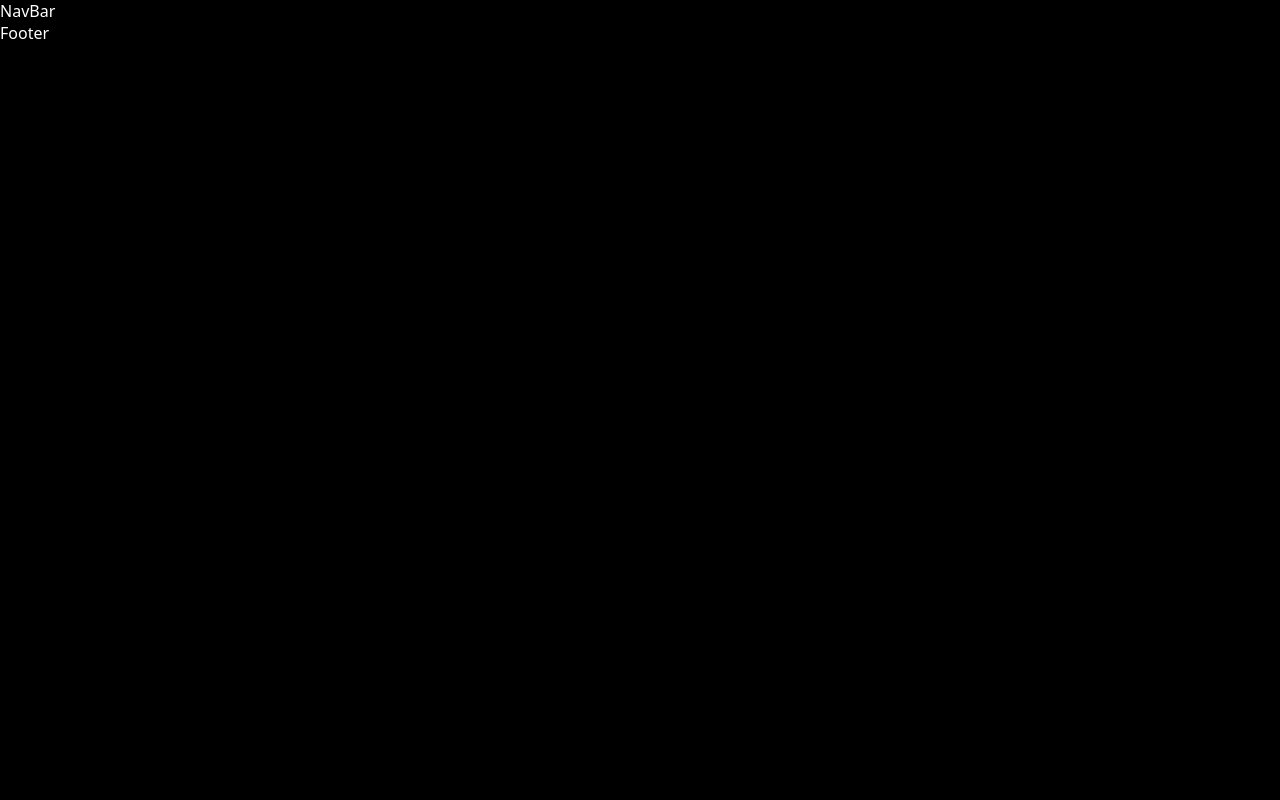
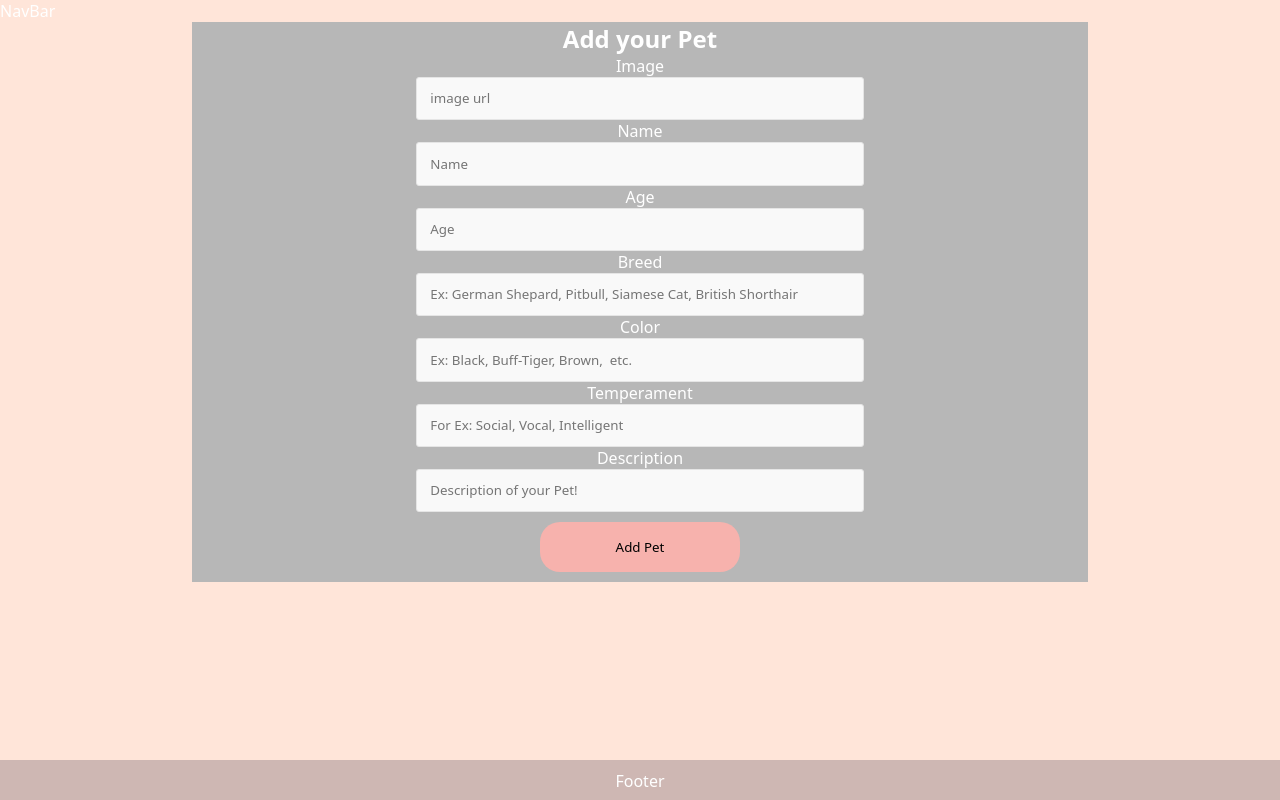
Before and after one commit to last-orbit/Project-2, a React (Vite) app in the folder PetProject/: page /addPet in a window 1280 px wide. Built offline with nearby package versions, Linux system fonts and the light colour scheme.

Commit message:
Day 1 Progress

```diff
--- a/PetProject/src/App.css
+++ b/PetProject/src/App.css
@@ -1,7 +1,19 @@
 /***********ROOT*****************/
-
+:root{
+  --light-green: #D8E2DC;
+  --darker-green: #9ABCA7;
+  --light-beige: #FFE5D9;
+  --bright-pink: #F7B2AD;
+  --light-pink: #FFCAD4;
+  --darker-pink: #F4ACB7;
+  --light-brown: #CEB7B3;
+  --darker-brown: #9D8189;
+  --gray: #B7B7B7;
+  --black: #333232;
+}
 * {
-  font-family: system-ui, -apple-system, BlinkMacSystemFont, 'Segoe UI', Roboto, Oxygen, Ubuntu, Cantarell, 'Open Sans', 'Helvetica Neue', sans-serif;
+  font-family: system-ui, -apple-system, BlinkMacSystemFont, 'Segoe UI', Roboto,
+    Oxygen, Ubuntu, Cantarell, 'Open Sans', 'Helvetica Neue', sans-serif;
   padding: 0;
   margin: 0;
   box-sizing: border-box;
@@ -10,31 +22,28 @@
 /***********ELEMENTS*****************/
 
 body {
-  background-color: black;
+  background-color: var(--light-beige);
   color: white;
   margin: 0;
   padding: 0;
-
 }
 
 footer {
-  background-color: black;
+  background-color: var(--light-brown);
   color: white;
   text-align: center;
   padding: 10px;
   position: fixed;
   bottom: 0;
   width: 100%;
-  height: 10vh;
+  height: 5vh;
 }
-
 
 /***********COMPONENTS*****************/
 /*NavBar*/
 /*NavBar classes*/
 
 /***********CLASSES*****************/
-
 
 /***********PAGES*****************/
 /*Home Page*/
@@ -73,7 +82,6 @@ footer {
   display: flex;
   align-items: center;
   justify-content: center;
-
 }
 
 .info-container {
@@ -128,7 +136,7 @@ footer {
 
 .hook-up-button:before,
 .hook-up-button:after {
-  content: "";
+  content: '';
   background-color: hotpink;
   border-radius: 50%;
   height: 30px;
@@ -145,3 +153,51 @@ footer {
   left: 15px;
   top: 0;
 }
+
+/*AddPet Page*/
+form {
+  display: flex;
+  flex-direction: column;
+  align-items: center;
+  justify-content: center;
+  margin: auto auto;
+  width: 50%;
+  min-height: 50vh;
+  background-color: var(--gray);
+}
+/*classes*/
+.add-form {
+  display: flex;
+  flex-direction: column;
+  align-items: center;
+  justify-content: center;
+  margin: auto auto 60px auto;
+  width: 70%;
+  min-height: 550px;
+  max-height: 700px;
+  background-color: var(--gray);
+}
+
+.add-form h1 {
+  margin: 20px;
+}
+
+input {
+  width: 100%;
+  padding: 1em;
+  line-height: 1.1;
+  background-color: #f9f9f9;
+  border: 1px solid #e5e5e5;
+  border-radius: 3px;
+
+
+}
+.addPet-button {
+  display: block;
+  width: 200px;
+  height: 50px;
+  margin: 10px auto 10px auto;
+  background-color: var(--bright-pink);
+  border: none;
+  border-radius: 20px;
+}
--- a/PetProject/src/App.jsx
+++ b/PetProject/src/App.jsx
@@ -4,6 +4,8 @@ import './App.css';
 import Footer from './Components/Footer';
 import NavBar from './Components/NavBar';
 import HomePage from './Pages/HomePage';
+import AddPet from './Pages/AddPet';
+import UpdatePet from './Pages/UpdatePet';
 
 function App() {
   return (
@@ -13,8 +15,8 @@ function App() {
         <Route path='/' element={<HomePage />} />
         <Route path='/favorites' />
         {/* <Route path='/profile/:id' /> */}
-        <Route path='/addPet' />
-        <Route path='/updatePet' />
+        <Route path='/addPet' element={<AddPet/>} />
+        <Route path='/updatePet/:petId' element={<UpdatePet/> } />
         <Route path='*' />
       </Routes>
       <Footer />
--- a/PetProject/src/Components/Footer.jsx
+++ b/PetProject/src/Components/Footer.jsx
@@ -5,7 +5,7 @@ const Footer = () => {
 
 
   return (
-    <div>Footer</div>
+    <footer>Footer</footer>
   )
 }
 
--- a/PetProject/src/Pages/AddPet.jsx
+++ b/PetProject/src/Pages/AddPet.jsx
@@ -1,9 +1,124 @@
-import React from 'react'
+import axios from 'axios';
+import React, { useState } from 'react';
+import { useNavigate } from 'react-router-dom';
 
 const AddPet = () => {
+  const [image, setImage] = useState('');
+  const [name, setName] = useState('');
+  const [age, setAge] = useState('');
+  const [breed, setBreed] = useState('');
+  const [color, setColor] = useState('');
+  const [temperament, setTemperament] = useState('');
+  const [description, setDescription] = useState('');
+
+const nav = useNavigate();
+  function handleFormSubmit(e) {
+    e.preventDefault();
+
+    const newPet = {
+      image: image,
+      name: name,
+      age: age,
+      breed: breed,
+      color: color,
+      temperament: temperament,
+      description: description,
+
+    };
+    axios.post('http://localhost:5005/pets', newPet)
+      .then(({ res }) => {
+        console.log(res);
+        alert('Pet Added');
+      })
+      .catch((err) => {
+        console.log(err);
+        setImage('');
+        setName('');
+        setAge('');
+        setBreed('');
+        setColor('');
+        setTemperament('');
+        setDescription('');
+      })
+    nav('/');
+    // console.log(...cats, newPet);
+  }
   return (
-    <div>AddPet</div>
-  )
-}
+    <>
+      <div className='add-form'>
+        <h2>Add your Pet</h2>
+        <form onSubmit={handleFormSubmit}>
+          {' '}
+          <label>Image</label>
+          <input
+            type='text'
+            value={image}
+            placeholder='image url'
+            onChange={(event) => {
+              setImage(event.target.value);
+            }}
+          />
+          <label>Name</label>
+          <input
+            type='text'
+            value={name}
+            placeholder='Name'
+            onChange={(event) => {
+              setName(event.target.value);
+            }}
+          />
+          <label> Age</label>
+          <input
+            type='number'
+            value={age}
+            placeholder='Age'
+            min={1}
+            max={25}
+            onChange={(event) => {
+              setAge(event.target.value);
+            }}
+          />
+          <label>Breed</label>
+          <input
+            type='text'
+            value={breed}
+            placeholder='Ex: German Shepard, Pitbull, Siamese Cat, British Shorthair'
+            onChange={(event) => {
+              setBreed(event.target.value);
+            }}
+          />
+          <label>Color</label>{' '}
+          <input
+            type='text'
+            value={color}
+            placeholder='Ex: Black, Buff-Tiger, Brown,  etc. '
+            onChange={(event) => {
+              setColor(event.target.value);
+            }}
+          />
+          <label>Temperament</label>{' '}
+          <input
+            type='text'
+            value={temperament}
+            placeholder='For Ex: Social, Vocal, Intelligent'
+            onChange={(event) => {
+              setTemperament(event.target.value);
+            }}
+          />
+          <label>Description</label>{' '}
+          <input
+            type='text'
+            value={description}
+            placeholder='Description of your Pet!'
+            onChange={(event) => {
+              setDescription(event.target.value);
+            }}
+          />
+          <button className='addPet-button'>Add Pet</button>
+        </form>
+      </div>
+    </>
+  );
+};
 
-export default AddPet
+export default AddPet;
--- /dev/null
+++ b/PetProject/src/Pages/UpdatePet.jsx
@@ -0,0 +1,60 @@
+import React from 'react';
+import axios from 'axios';
+import { useNavigate, useParams } from 'react-router-dom';
+
+const UpdatePet = () => {
+  const [petToUpdate, setPetToUpdate] = useState({});
+  const { petId } = useParams();
+  const nav = useNavigate();
+
+  useEffect(() => {
+    axios
+      .get(`http://localhost:5005/pets/${petId}`)
+      .then((res) => {
+        setPetToUpdate(res.data);
+      })
+      .catch((err) => {
+        console.log(err);
+      });
+  }, [petId]);
+  function handleFormSubmit(e) {
+    e.preventDefault();
+
+    axios
+      .get('http://localhost:5005/pets', newPet)
+      .then((res) => {
+        console.log(res);
+        alert('Pet Added');
+        return <Navigate to='/' />;
+      })
+      .catch((err) => {
+        console.log(err);
+      });
+  }
+  return (
+    <>
+      <div className='add-form'>
+        <h2>Update your Pet</h2>
+        <form onSubmit={handleFormSubmit}>
+          {' '}
+          <label>Image</label>
+          <input type='text' placeholder='image url' />
+          <label>Name</label>
+          <input type='text' value={name} placeholder='Name' />
+          <label> Age</label>
+          <input type='number' placeholder='Age' min={1} max={25} />
+          <label >Breed</label>
+          <input type="text" name=""  />
+          <label>Color</label> <input type='text' placeholder='Ex: Black, Buff-Tiger, Brown,  etc. ' />
+          <label>Temperament</label>{' '}
+          <input type='text' placeholder='For Ex: Social, Vocal, Intelligent' />
+          <label>Description</label>{' '}
+          <input type='text' placeholder='Description of your Pet!' />
+          <button className='addPet-button'>Add Pet</button>
+        </form>
+      </div>
+    </>
+  );
+};
+
+export default UpdatePet
```
Also changed, not shown: PetProject/src/Pages/DeletePet.jsx (deleted, +0 -9 lines).
